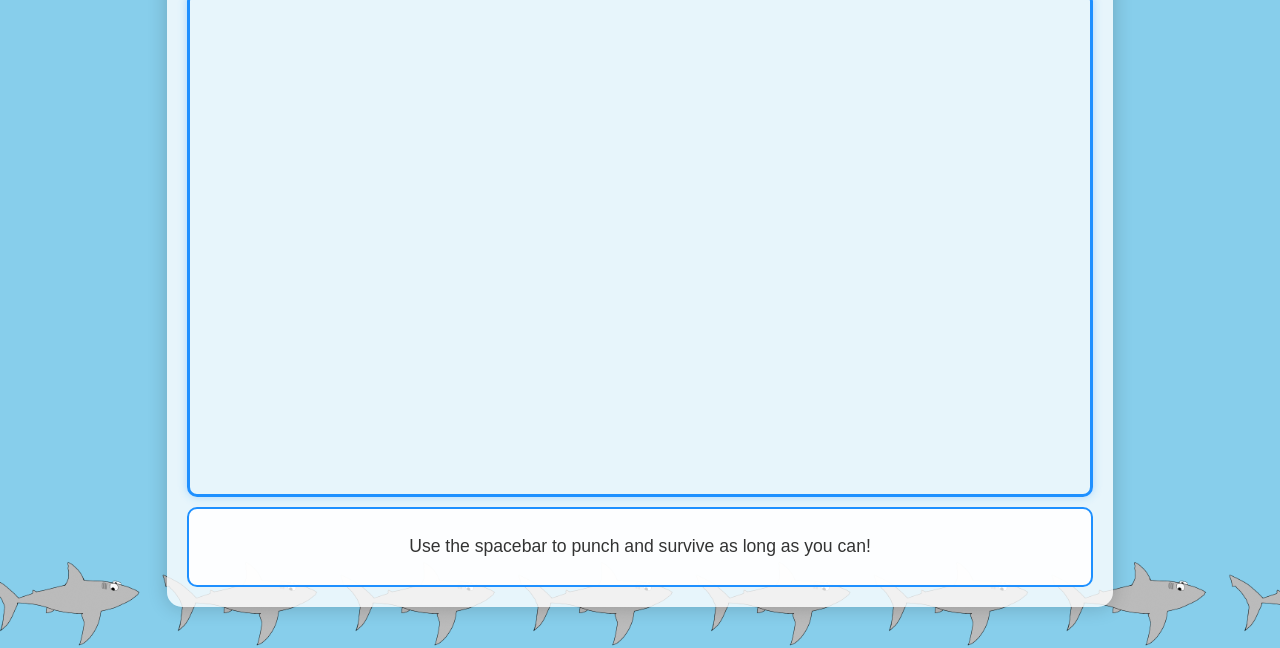
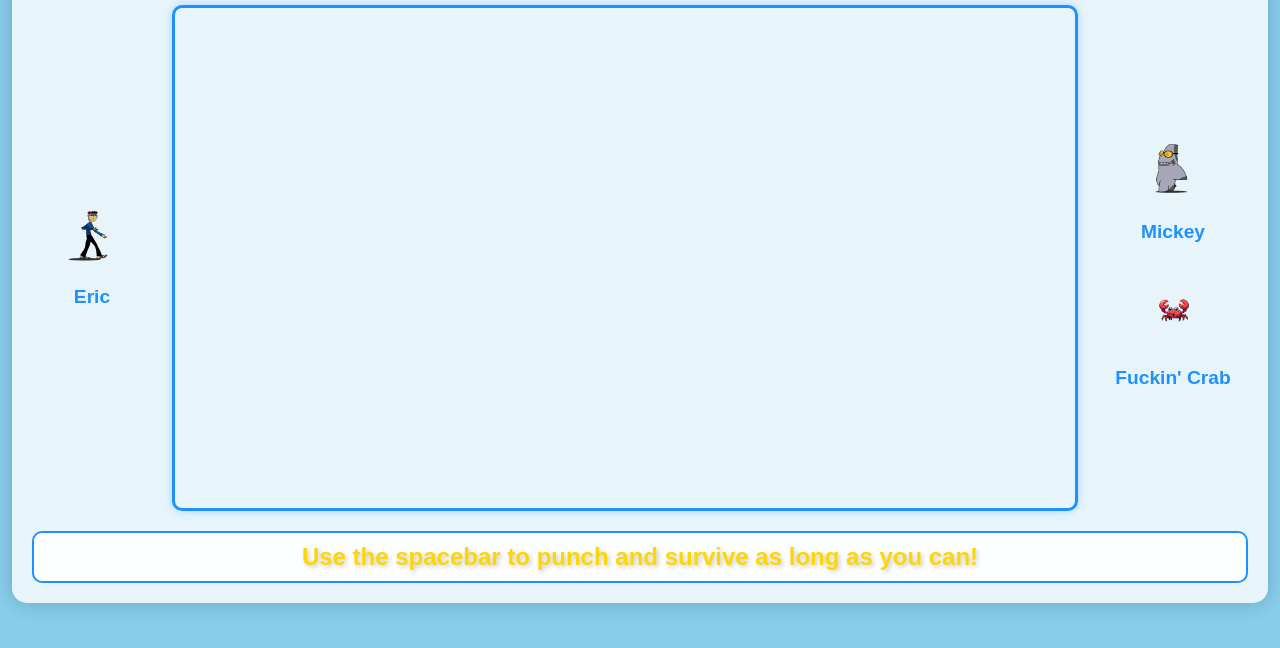
Before and after one commit to FotiosMpouris/ImpossibleShark2, a plain HTML site: page index.html in a window 1280 px wide. Shown: the part 152-800 px from the top of the page. Drawn offline with Linux system fonts and the light colour scheme.

Commit message:
Update index.html

```diff
--- a/index.html
+++ b/index.html
@@ -1,4 +1,135 @@
 <!DOCTYPE html>
+<html lang="en">
+<head>
+    <meta charset="UTF-8">
+    <meta name="viewport" content="width=device-width, initial-scale=1.0">
+    <title>Impossible Shark</title>
+    <style>
+        body {
+            background-color: #87CEEB;
+            font-family: 'Arial', sans-serif;
+            margin: 0;
+            padding: 0;
+            display: flex;
+            justify-content: center;
+            align-items: center;
+            min-height: 100vh;
+            overflow: hidden;
+        }
+        .game-container {
+            background-color: rgba(255, 255, 255, 0.8);
+            border-radius: 15px;
+            box-shadow: 0 0 20px rgba(0, 0, 0, 0.2);
+            padding: 20px;
+            text-align: center;
+            max-width: 95vw;
+            max-height: 95vh;
+        }
+        .game-layout {
+            display: flex;
+            align-items: center;
+            justify-content: space-between;
+            gap: 20px;
+            margin: 20px 0;
+        }
+        .character-profile {
+            display: flex;
+            flex-direction: column;
+            align-items: center;
+            width: 150px;
+        }
+        .character-profile img {
+            width: 100%;
+            height: auto;
+            border-radius: 10px;
+            margin-bottom: 10px;
+        }
+        .character-name {
+            color: #1E90FF;
+            font-size: 1.2rem;
+            font-weight: bold;
+            margin: 5px 0;
+        }
+        .right-profiles {
+            display: flex;
+            flex-direction: column;
+            gap: 20px;
+        }
+        canvas {
+            border: 3px solid #1E90FF;
+            border-radius: 10px;
+            box-shadow: 0 0 10px rgba(30, 144, 255, 0.3);
+            max-width: 100%;
+            height: auto;
+        }
+        h1 {
+            color: #1E90FF;
+            font-size: clamp(1.5rem, 4vw, 2.5rem);
+            margin-bottom: 10px;
+            text-shadow: 2px 2px 4px rgba(0, 0, 0, 0.1);
+        }
+        .instructions {
+            background-color: rgba(255, 255, 255, 0.9);
+            border: 2px solid #1E90FF;
+            border-radius: 10px;
+            padding: 10px;
+            margin-top: 10px;
+        }
+        .instructions p {
+            color: #FFD700;
+            font-size: 1.5rem;
+            font-weight: bold;
+            text-shadow: 2px 2px 4px rgba(0, 0, 0, 0.2);
+            margin: 0;
+        }
+        @media (max-height: 600px) {
+            .game-container {
+                padding: 10px;
+            }
+            h1 {
+                margin-bottom: 5px;
+            }
+            .instructions {
+                margin-top: 5px;
+                padding: 5px;
+            }
+        }
+    </style>
+</head>
+<body>
+    <div class="game-container">
+        <h1>Impossible Shark</h1>
+        <div class="game-layout">
+            <!-- Left Character -->
+            <div class="character-profile">
+                <img src="assets/ericProfile.png" alt="Eric">
+                <span class="character-name">Eric</span>
+            </div>
+
+            <!-- Game Canvas -->
+            <canvas id="gameCanvas" width="900" height="500"></canvas>
+
+            <!-- Right Characters -->
+            <div class="right-profiles">
+                <div class="character-profile">
+                    <img src="assets/mickeyProfile.png" alt="Mickey">
+                    <span class="character-name">Mickey</span>
+                </div>
+                <div class="character-profile">
+                    <img src="assets/crabProfile.png" alt="Crab">
+                    <span class="character-name">Fuckin' Crab</span>
+                </div>
+            </div>
+        </div>
+        <div class="instructions">
+            <p>Use the spacebar to punch and survive as long as you can!</p>
+        </div>
+    </div>
+    <script src="game.js"></script>
+</body>
+</html>
+
+<!-- <!DOCTYPE html>
 <html lang="en">
 <head>
     <meta charset="UTF-8">
@@ -94,7 +225,11 @@
     </div>
     <script src="game.js"></script>
 </body>
-</html>
+</html> -->
+
+
+
+
 
 <!-- <!DOCTYPE html>
 <html lang="en">
```
